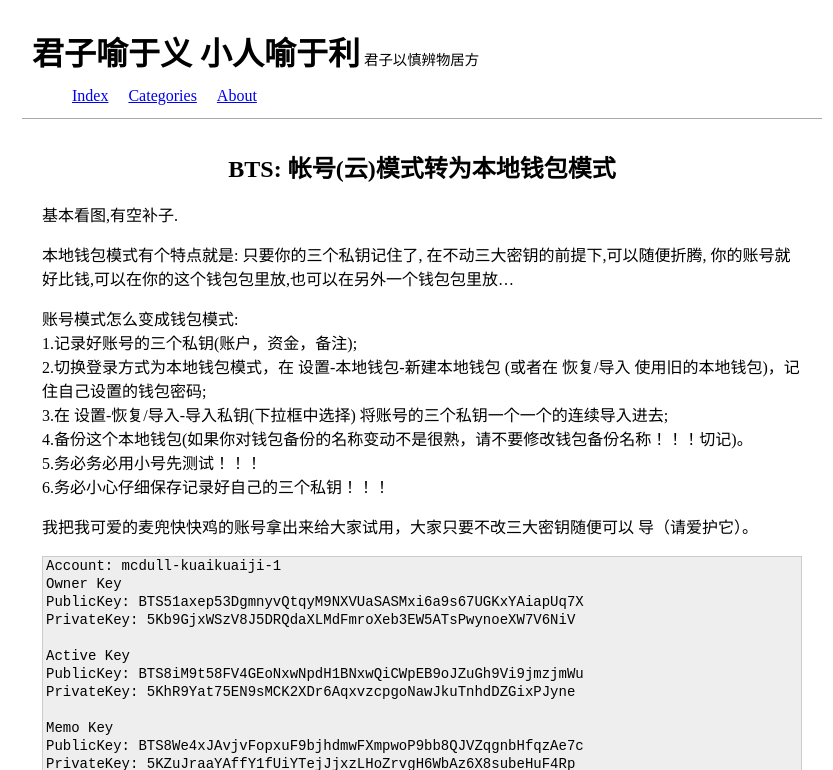
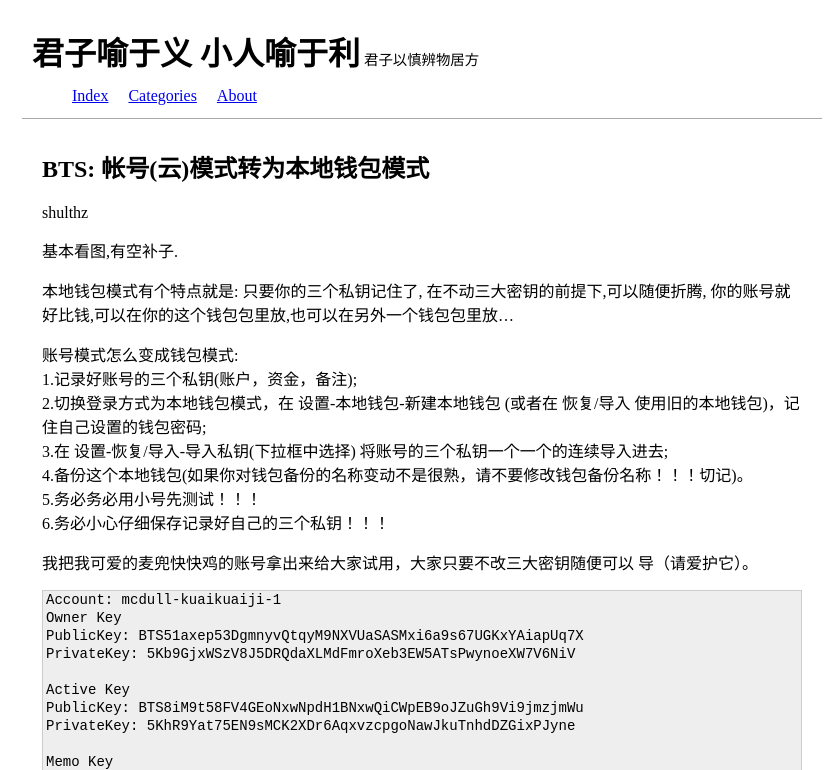
Before and after one commit to shulthz/shulthz.github.io, a Jekyll site: the page built from _posts/2020-08-06-BTS_ 帐号(云)模式转为本地钱包模式.markdown, in a window 1280 px wide, cut to the strip 0-770 px from the top of the page. Shown: the whole strip, without its empty margins (218-1051 px from the left). Built offline with Jekyll 4.4.1, drawn with Linux system fonts in a browser that asks for light colours.

Commit message:
Update base.scss

```diff
--- a/assets/css/base.scss
+++ b/assets/css/base.scss
@@ -11,7 +11,7 @@
   "footer",
   "page",
   "post-list",
-  "post",
+  //"post",
   "category",
   "highlighter",
   "mobile",
```
